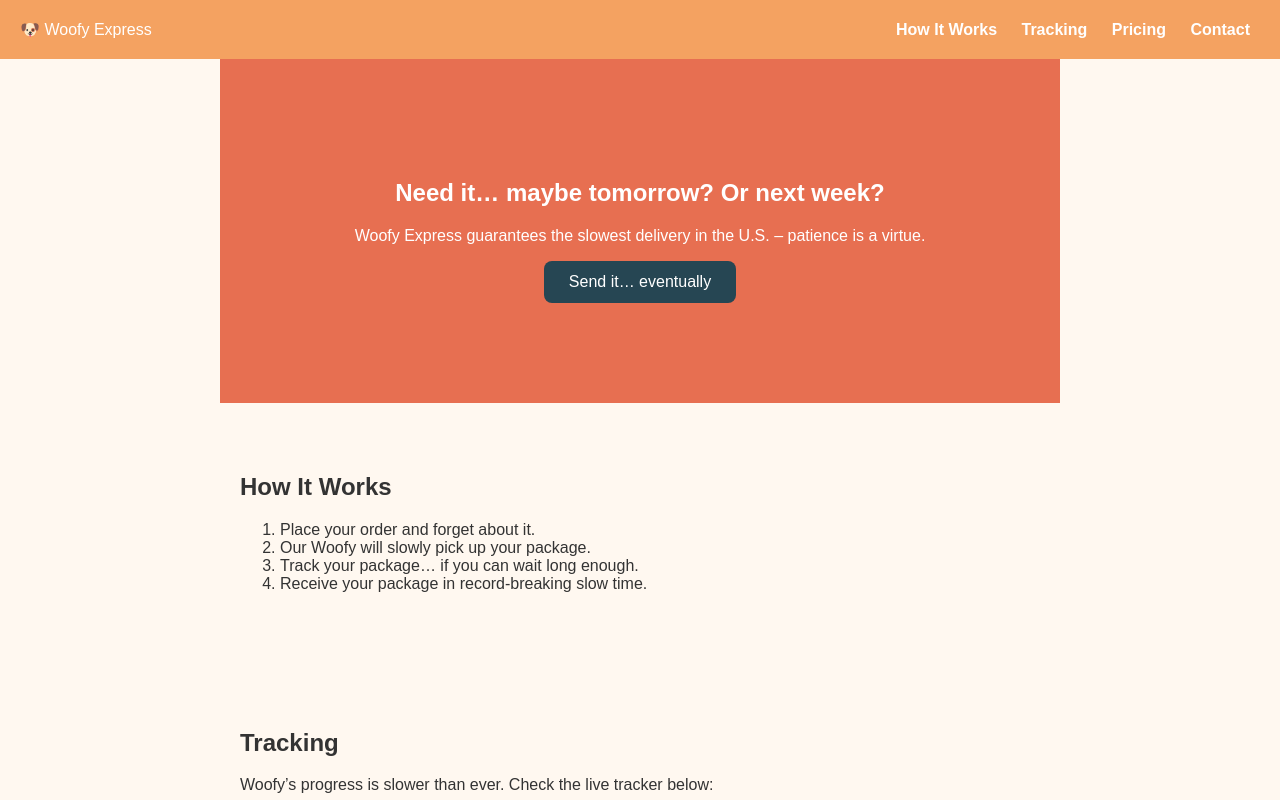
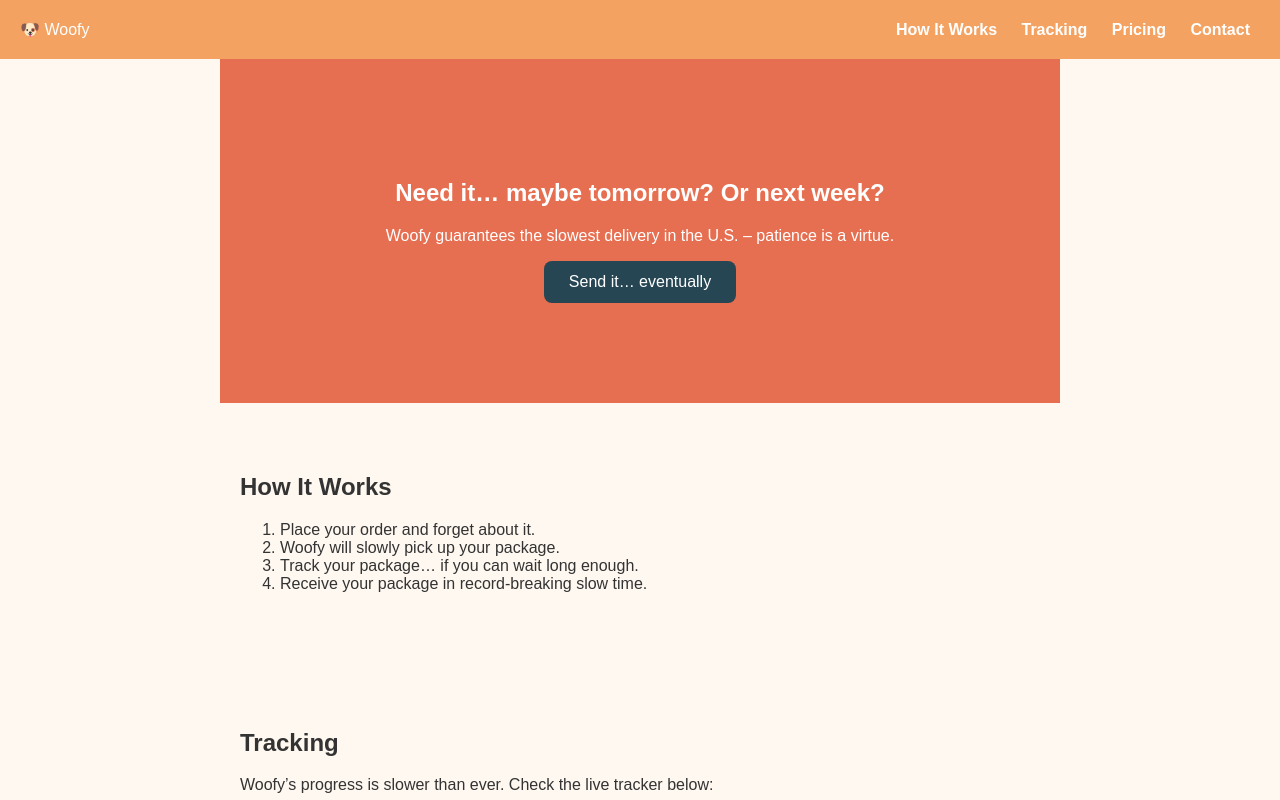
Before and after one commit to wakwaky/woofy, a plain HTML site: page woofy/index.html in a window 1280 px wide. Shown: the top 800 px of the page. Drawn offline with Linux system fonts and the light colour scheme.

Commit message:
Update index.html

```diff
--- a/woofy/index.html
+++ b/woofy/index.html
@@ -3,15 +3,15 @@
 <head>
   <meta charset="UTF-8" />
   <meta name="viewport" content="width=device-width, initial-scale=1.0" />
-  <title>Woofy Express – Slowest Delivery in the U.S.</title>
-  <meta name="description" content="Woofy Express guarantees the slowest delivery in the U.S. – patience is a virtue!" />
+  <title>Woofy – The Slowest Delivery in the U.S.</title>
+  <meta name="description" content="Woofy guarantees the slowest delivery in the U.S. – patience is a virtue!" />
   <link rel="icon" href="/favicon.ico" />
   <link rel="stylesheet" href="style.css" />
 </head>
 
 <body>
   <header>
-    <div class="logo">🐶 Woofy Express</div>
+    <div class="logo">🐶 Woofy</div>
     <nav>
       <a href="#how">How It Works</a>
       <a href="#tracking">Tracking</a>
@@ -22,7 +22,7 @@
 
   <section class="hero">
     <h1>Need it… maybe tomorrow? Or next week?</h1>
-    <p>Woofy Express guarantees the slowest delivery in the U.S. – patience is a virtue.</p>
+    <p>Woofy guarantees the slowest delivery in the U.S. – patience is a virtue.</p>
     <button onclick="alert('Thanks for trusting Woofy! He’ll get there… eventually!')">
       Send it… eventually
     </button>
@@ -32,7 +32,7 @@
     <h2>How It Works</h2>
     <ol>
       <li>Place your order and forget about it.</li>
-      <li>Our Woofy will slowly pick up your package.</li>
+      <li>Woofy will slowly pick up your package.</li>
       <li>Track your package… if you can wait long enough.</li>
       <li>Receive your package in record-breaking slow time.</li>
     </ol>
@@ -63,7 +63,7 @@
   </section>
 
   <footer>
-    <p>© 2025 Woofy Express – We might get there… eventually.</p>
+    <p>© 2025 Woofy – We might get there… eventually.</p>
   </footer>
 
   <script src="script.js"></script>
```
